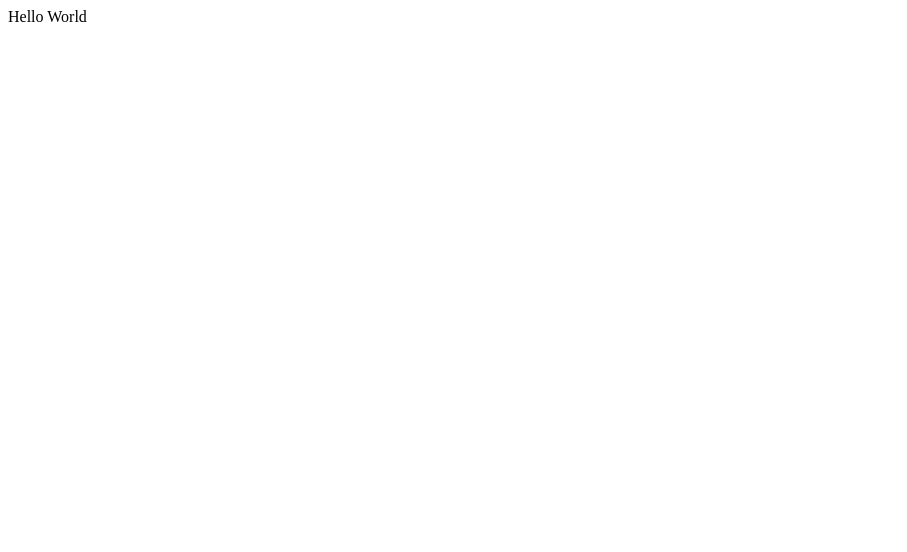
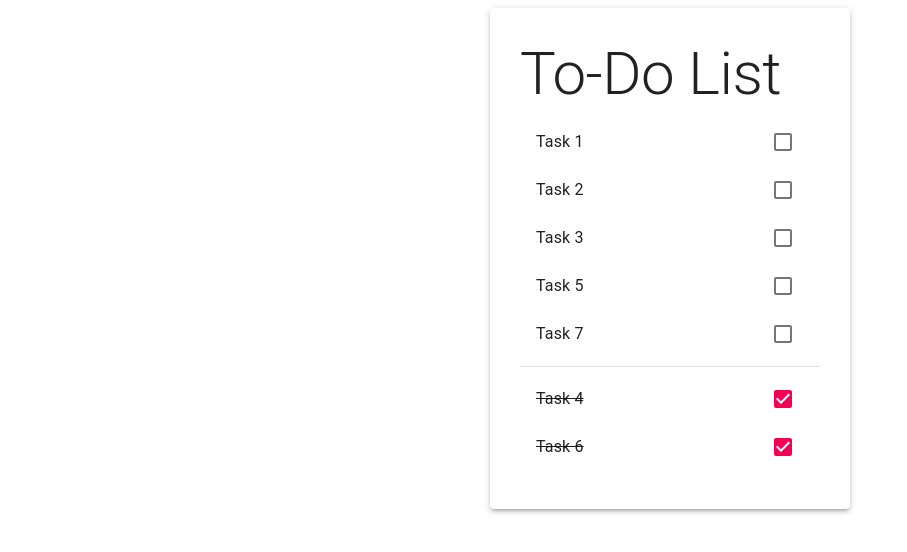
Before and after one commit to jiagui7/to-do-list-fe, a React (Create React App) app: page / in a window 1280 px wide. Shown: the top 552 px of the page, without its empty margins (0-907 px from the left). Built offline with nearby package versions, Linux system fonts and the light colour scheme.

Commit message:
Create initial To-Do List panel

```diff
--- a/package.json
+++ b/package.json
@@ -3,16 +3,20 @@
   "version": "0.1.0",
   "private": false,
   "dependencies": {
+    "@material-ui/core": "^4.11.4",
     "@testing-library/jest-dom": "^5.11.4",
     "@testing-library/react": "^11.1.0",
     "@testing-library/user-event": "^12.1.10",
     "@types/jest": "^26.0.15",
+    "@types/material-ui": "^0.21.8",
     "@types/node": "^12.0.0",
     "@types/react": "^17.0.0",
     "@types/react-dom": "^17.0.0",
+    "clsx": "^1.1.1",
     "react": "^17.0.2",
     "react-dom": "^17.0.2",
     "react-scripts": "4.0.3",
+    "sass": "^1.34.1",
     "typescript": "^4.1.2",
     "web-vitals": "^1.0.1"
   },
--- a/src/App.tsx
+++ b/src/App.tsx
@@ -1,7 +1,8 @@
 import React from "react";
+import ToDoList from "./components/to-do-list";
 
 function App() {
-  return <div>Hello World</div>;
+  return <ToDoList />;
 }
 
 export default App;
--- /dev/null
+++ b/src/components/list/List.tsx
@@ -0,0 +1,40 @@
+import {
+  ListItemText,
+  ListItemSecondaryAction,
+  ListItem,
+  Checkbox,
+  List as ListComponent,
+} from "@material-ui/core";
+import React from "react";
+import { Task } from "../../models/task";
+import styles from "./list.module.scss";
+import clsx from "clsx";
+
+interface Props {
+  elements: Task[];
+}
+
+const List: React.FC<Props> = ({ elements }) => {
+  return (
+    <ListComponent>
+      {elements.map((v, _) => {
+        const { id, description, completed } = v;
+        return (
+          <ListItem key={id}>
+            <ListItemText
+              primary={description}
+              className={clsx(styles["list__description"], {
+                [styles["list__description--completed"]]: completed,
+              })}
+            />
+            <ListItemSecondaryAction>
+              <Checkbox checked={completed} />
+            </ListItemSecondaryAction>
+          </ListItem>
+        );
+      })}
+    </ListComponent>
+  );
+};
+
+export default List;
--- /dev/null
+++ b/src/components/list/index.tsx
@@ -0,0 +1 @@
+export { default } from "./List";
--- /dev/null
+++ b/src/components/list/list.module.scss
@@ -0,0 +1,7 @@
+.list {
+  &__description {
+    &--completed {
+      text-decoration: line-through;
+    }
+  }
+}
--- /dev/null
+++ b/src/components/to-do-list/ToDoList.tsx
@@ -0,0 +1,36 @@
+import React, { useEffect, useState } from "react";
+import Paper from "@material-ui/core/Paper";
+import styles from "./toDoList.module.scss";
+import { Divider, Typography } from "@material-ui/core";
+import { Task } from "../../models/task";
+import List from "./../list";
+
+const taskListMock: Task[] = [
+  { id: 1, description: "Task 1", completed: false },
+  { id: 2, description: "Task 2", completed: false },
+  { id: 3, description: "Task 3", completed: false },
+  { id: 4, description: "Task 4", completed: true },
+  { id: 5, description: "Task 5", completed: false },
+  { id: 6, description: "Task 6", completed: true },
+  { id: 7, description: "Task 7", completed: false },
+];
+
+const ToDoList: React.FC = () => {
+  const [taskList, setTaskList] = useState<Task[]>([]);
+
+  useEffect(() => {
+    // TODO: Make API call
+    setTaskList(taskListMock);
+  }, []);
+
+  return (
+    <Paper elevation={3} className={styles["to-do-list"]}>
+      <Typography variant="h2">To-Do List</Typography>
+      <List elements={taskList.filter((t) => !t.completed)} />
+      <Divider />
+      <List elements={taskList.filter((t) => t.completed)} />
+    </Paper>
+  );
+};
+
+export default ToDoList;
--- /dev/null
+++ b/src/components/to-do-list/index.tsx
@@ -0,0 +1 @@
+export { default } from "./ToDoList";
--- /dev/null
+++ b/src/components/to-do-list/toDoList.module.scss
@@ -0,0 +1,5 @@
+.to-do-list {
+  width: 300px;
+  min-height: 80%;
+  padding: 10%;
+}
--- /dev/null
+++ b/src/index.scss
@@ -0,0 +1,15 @@
+html {
+}
+
+body {
+  background: radial-gradient(
+    80% 80% at 50% 22%,
+    #f2f2f2 0%,
+    #999999 100%,
+    no-repeat center center fixed
+  );
+  display: flex;
+  align-items: center;
+  flex-direction: column;
+  align-content: center;
+}
--- /dev/null
+++ b/src/models/task.ts
@@ -0,0 +1,5 @@
+export interface Task {
+  id: number;
+  description: string;
+  completed: boolean;
+}
```
Also changed, not shown: src/index.tsx (+6 -5 lines), 1 other file (tests, documents, lock files or other folders).
